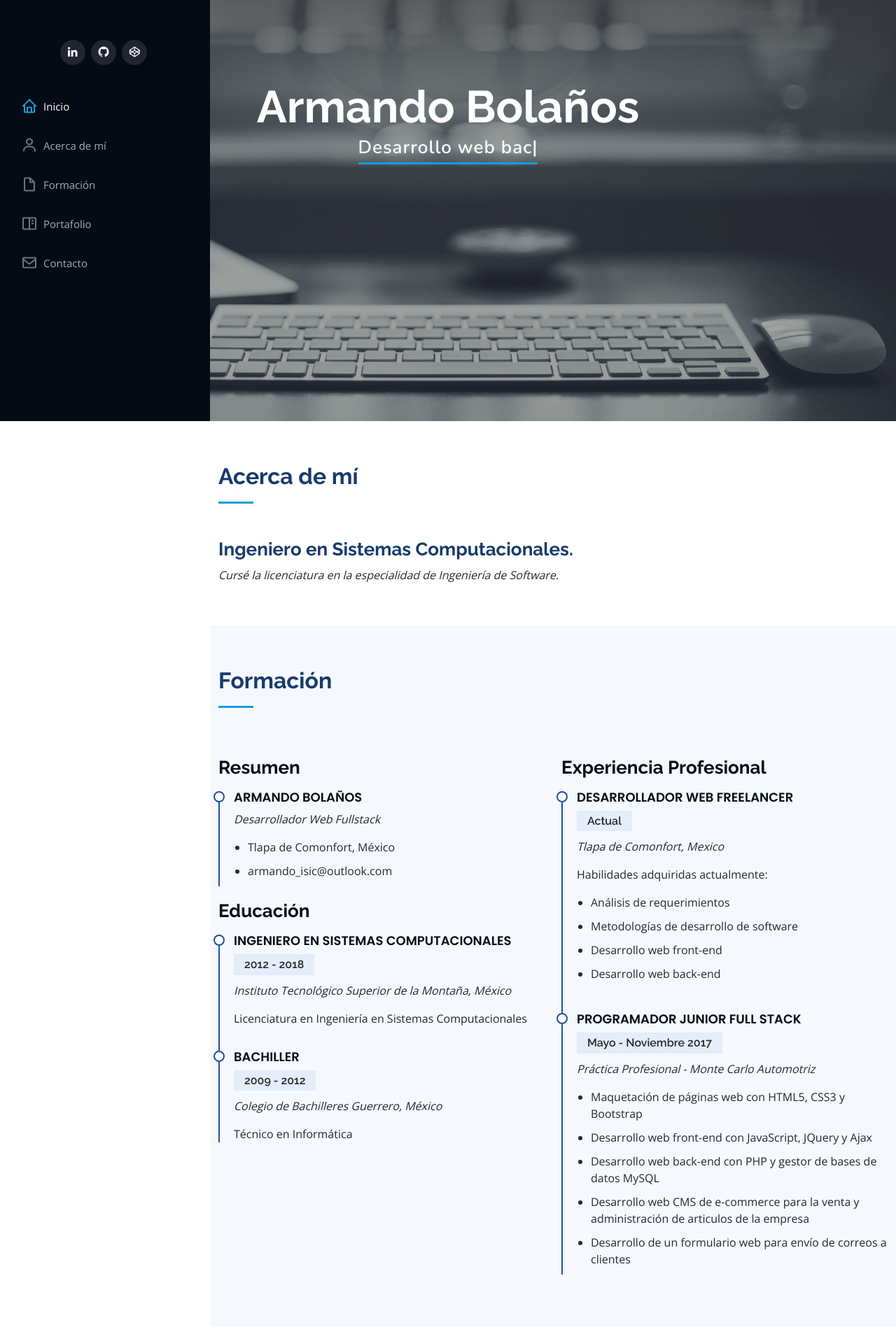
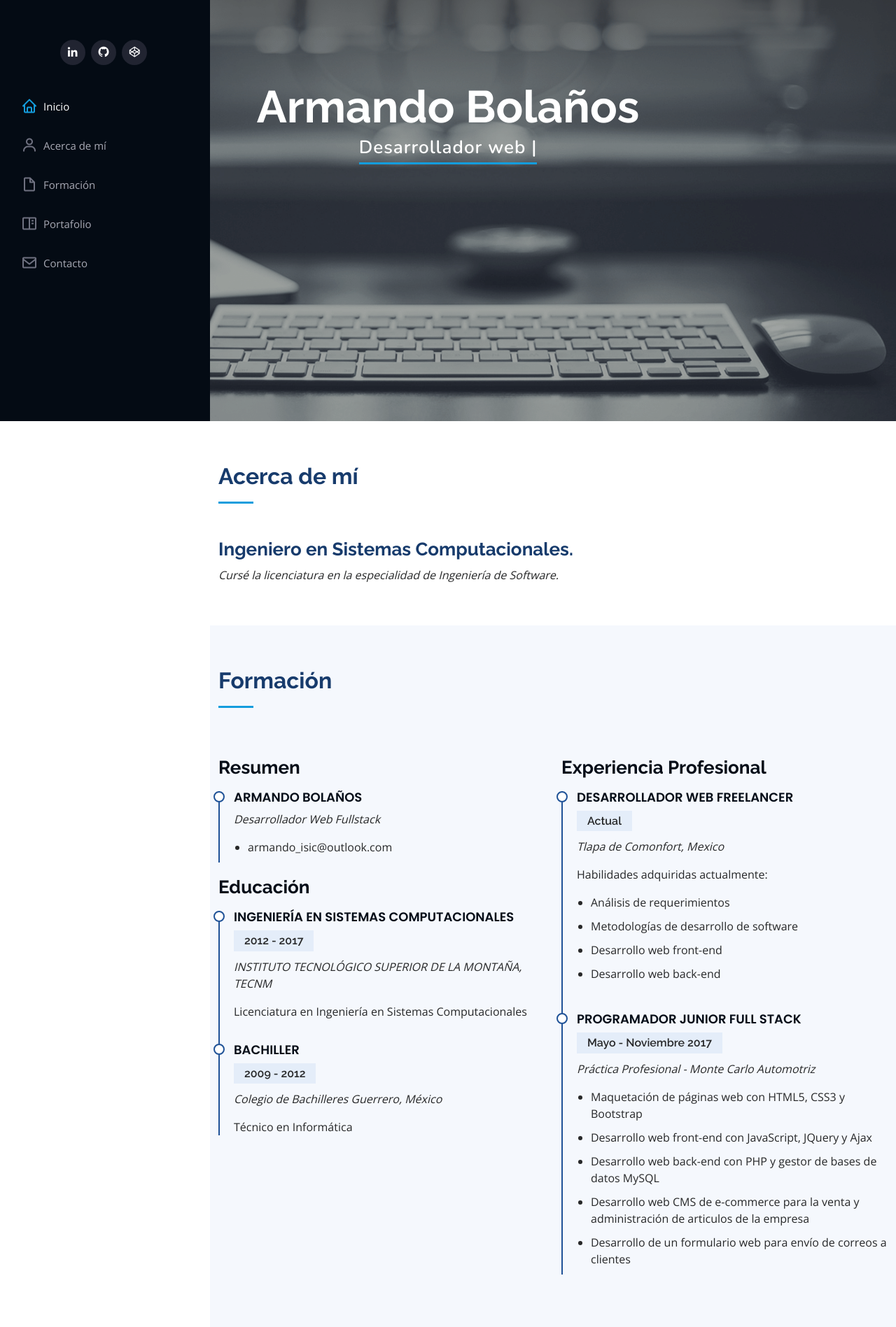
Before and after one commit to ArmandoBolanios/portafolio, a PHP site: page / in a window 1280 px wide. Shown: the part 198-2095 px from the top of the page at 70% size. Run offline with PHP 8.4, Linux system fonts and the light colour scheme.

Commit message:
Se actualizaron textos

```diff
--- a/index.php
+++ b/index.php
@@ -26,8 +26,7 @@
     <section id="hero" class="d-flex flex-column justify-content-center align-items-center">
         <div class="hero-container" data-aos="fade-in">
             <h1>Armando Bolaños</h1>
-            <p><span class="typed" data-typed-items="Desarrollo web front - end, Desarrollo web back - end,
-            Desarrollo de aplicaciones móviles"></span></p>
+            <p><span class="typed" data-typed-items="Desarrollador web front - end, Desarrollador web back - end"></span></p>
         </div>
     </section>
 
--- a/templates/portfolio.php
+++ b/templates/portfolio.php
@@ -4,7 +4,7 @@
 
         <div class="section-title">
             <h2>Portafolio</h2>
-            <p>Aquí encontrarás algunos de mis proyectos que he desarrollado en el transcurso de mi formación.</p>
+            <p>Aquí encontrarás los proyectos que he desarrollado en el transcurso de mi formación.</p>
         </div>
         <div class="grillas">
             <div>
--- a/templates/resume.php
+++ b/templates/resume.php
@@ -12,16 +12,15 @@
                         <h4>Armando Bolaños</h4>
                         <p><em>Desarrollador Web Fullstack</em></p>
                         <ul>
-                            <li>Tlapa de Comonfort, México</li>
                             <li>armando_isic@outlook.com</li>
                         </ul>
                     </div>
 
                     <h3 class="resume-title">Educación</h3>
                     <div class="resume-item">
-                        <h4>Ingeniero en Sistemas Computacionales</h4>
-                        <h5>2012 - 2018</h5>
-                        <p><em>Instituto Tecnológico Superior de la Montaña, México</em></p>
+                        <h4>Ingeniería en Sistemas Computacionales</h4>
+                        <h5>2012 - 2017</h5>
+                        <p><em>INSTITUTO TECNOLÓGICO SUPERIOR DE LA MONTAÑA, TECNM</em></p>
                         <p>Licenciatura en Ingeniería en Sistemas Computacionales</p>
                     </div>
                     <div class="resume-item">
```
